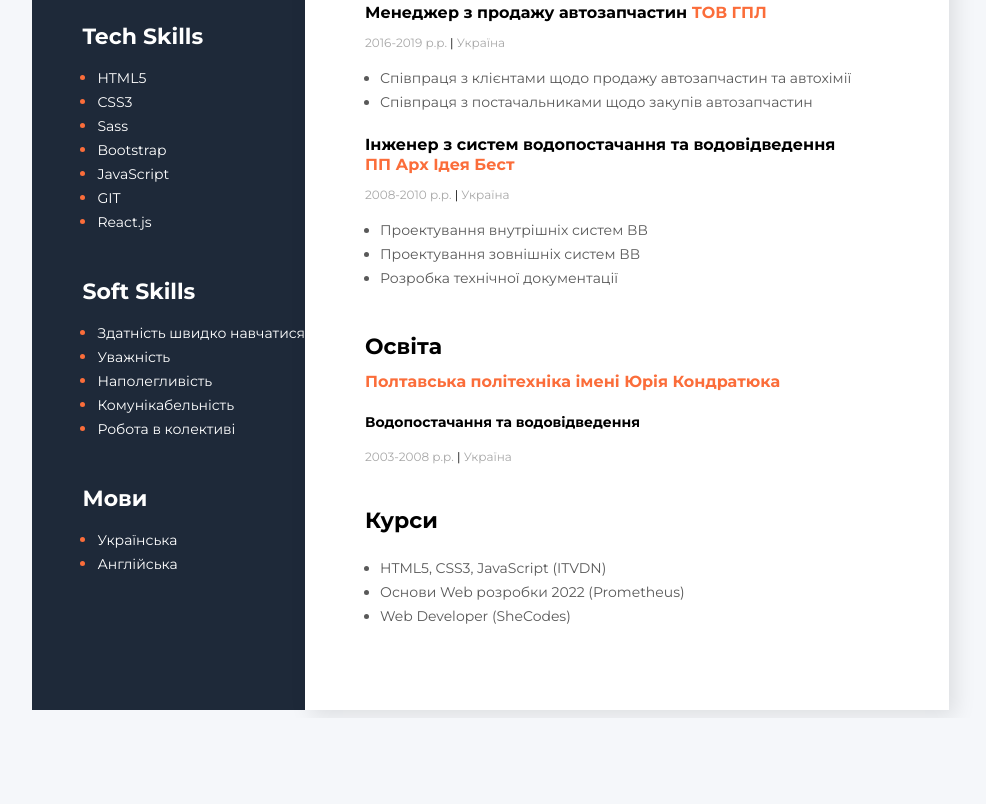
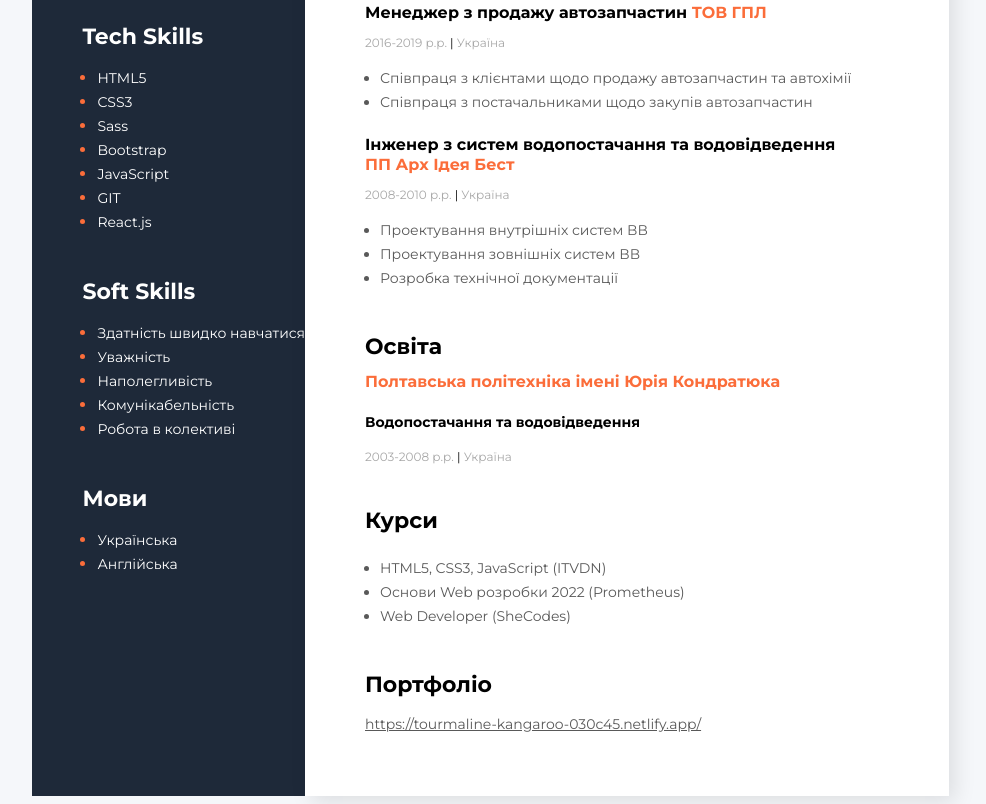
Before and after one commit to diana-semenets/resume1, a plain HTML site: page index.html in a window 1280 px wide. Shown: the part 364-1168 px from the top of the page, without its empty margins (291-1277 px from the left). Before the commit the page ends 1082 px from the top, so only its background shows below. Drawn offline with Linux system fonts and the light colour scheme.

Commit message:
Add files via upload

```diff
--- a/index.html
+++ b/index.html
@@ -110,6 +110,9 @@
 
 					</ul>
 				</div>
+				<div class="education">
+					<h3 class="title">Портфоліо</h3> <a class="work-text" href="https://tourmaline-kangaroo-030c45.netlify.app/">https://tourmaline-kangaroo-030c45.netlify.app/</a>
+				</div>
 
 
 			</div>
```
